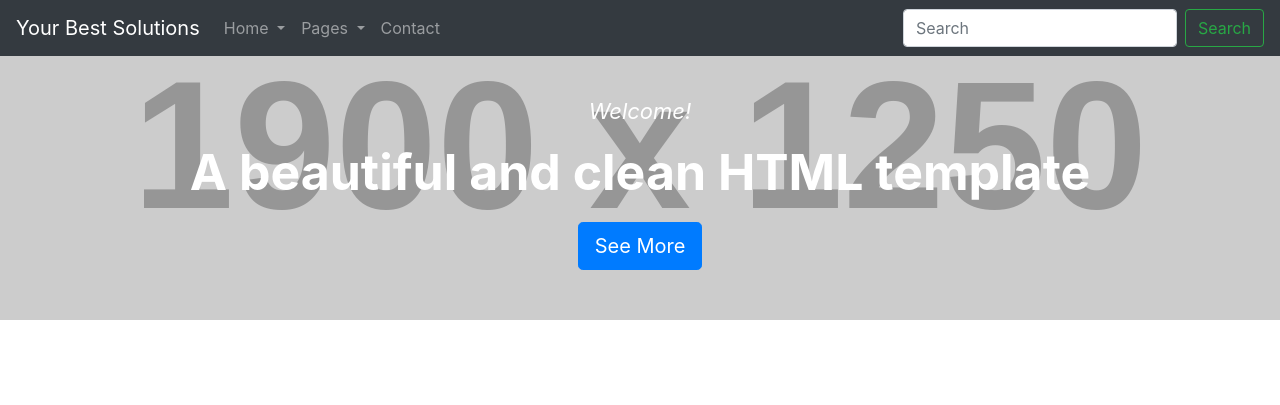
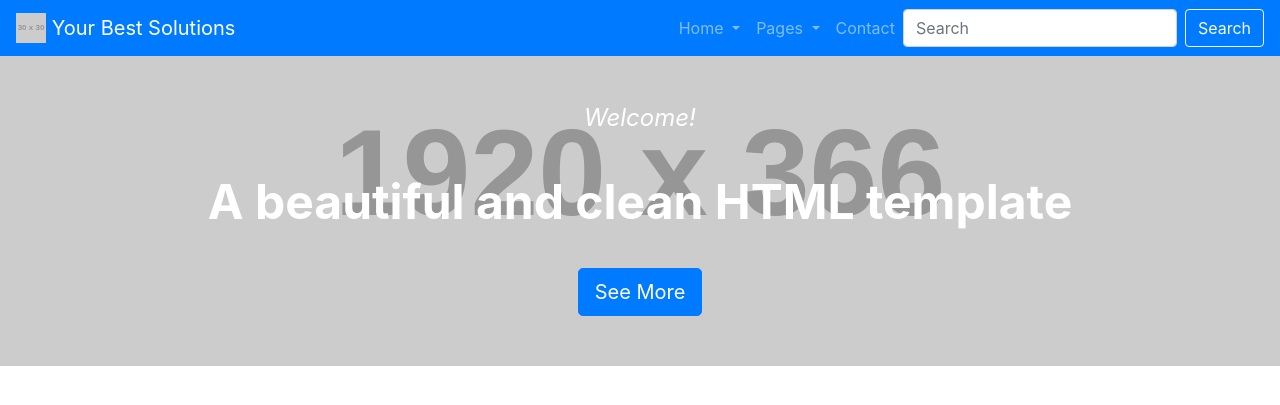
Before and after one commit to mason-mx/frontend, a Jekyll site: the page built from _posts/2019-07-15-enterprise.html, in a window 1280 px wide. Shown: the top 405 px of the page. Built offline with Jekyll 4.4.1, drawn with Linux system fonts in a browser that asks for light colours; nearby versions of some CDN libraries.

Commit message:
changed the styling of nav bar

```diff
--- a/_posts/2019-07-15-enterprise.html
+++ b/_posts/2019-07-15-enterprise.html
@@ -3,16 +3,18 @@ layout: enterprise
 title: Enterprise Web Portal
 ---
 <!-- Navigation -->
-<nav class="navbar navbar-expand-md navbar-dark fixed-top bg-dark">
-  <a class="navbar-brand" href="#">Your Best Solutions</a>
+<nav class="navbar navbar-expand-md navbar-dark fixed-top bg-primary">
+    <a class="navbar-brand" href="#">
+        <img src="http://placehold.it/30x30" width="30" height="30" class="d-inline-block align-top" alt="">
+        Your Best Solutions
+    </a>
     <button class="navbar-toggler" type="button" data-toggle="collapse" data-target="#navbarCollapse" aria-controls="navbarCollapse" aria-expanded="false" aria-label="Toggle navigation">
         <span class="navbar-toggler-icon"></span>
     </button>
     <div class="collapse navbar-collapse" id="navbarCollapse">
-    <ul class="navbar-nav mr-auto">
+        <ul class="navbar-nav ml-auto">
             <li class="nav-item dropdown">
-        <a class="nav-link dropdown-toggle" href="#" id="navbarDropdown" role="button" data-toggle="dropdown" aria-haspopup="true" aria-expanded="false">
-          Home
+                <a class="nav-link dropdown-toggle" href="#" id="navbarDropdown" role="button" data-toggle="dropdown" aria-haspopup="true" aria-expanded="false">Home<span class="sr-only">(current)</span>
                 </a>
                 <div class="dropdown-menu" aria-labelledby="navbarDropdown">
                     <a class="dropdown-item" href="#">Index</a>
@@ -44,13 +46,13 @@ title: Enterprise Web Portal
         </ul>
         <form class="form-inline mt-2 mt-md-0">
             <input class="form-control mr-sm-2" type="text" placeholder="Search" aria-label="Search">
-      <button class="btn btn-outline-success my-2 my-sm-0" type="submit">Search</button>
+            <button class="btn btn-outline-light my-2 my-sm-0" type="submit">Search</button>
         </form>
     </div>
 </nav>
 
 <!-- Hero Header -->
-<header class="hero-header" style="background-image: url('http://placehold.it/1900x1250');">
+<header class="hero-header" style="background-image: url('http://placehold.it/1920x366">
     <div class="container">
         <div class="intro-text">
             <div class="intro-lead-in">Welcome!</div>
--- a/_sass/_enterprise_layout.scss
+++ b/_sass/_enterprise_layout.scss
@@ -16,21 +16,21 @@
 
         .intro-lead-in {
             font-style: italic;
-            font-size: 22px;
-            line-height: 22px;
-            margin-bottom: 25px;
+            font-size: $md-font-size;
+            line-height: $base-line-height;
+            margin-bottom: $spacing-unit;
         }
 
         .intro-heading {
             font-weight: bold;
-            font-size: 50px;
-            line-height: 50px;
-            margin-bottom: 25px;
+            font-size: $xl-font-size;
+            line-height: $base-line-height;
+            margin-bottom: $spacing-unit;
         }
     }
 
     .video-holder {
-        margin: 25px 0;
+        margin: $spacing-unit 0;
     }
 
     video {
--- a/css/enterprise.scss
+++ b/css/enterprise.scss
@@ -9,7 +9,10 @@
 $base-font-family: 'Roboto', Helvetica, Arial, sans-serif;
 $base-font-size:   16px;
 $base-font-weight: 400;
-$small-font-size:  $base-font-size * 0.875;
+$sm-font-size:  $base-font-size * 0.875;
+$md-font-size:  $base-font-size * 1.5;
+$lg-font-size:  $base-font-size * 2;
+$xl-font-size:  $base-font-size * 3;
 $base-line-height: 1.5;
 
 $spacing-unit:     30px;
```
Lines whose indentation alone changed are shown as unchanged.
